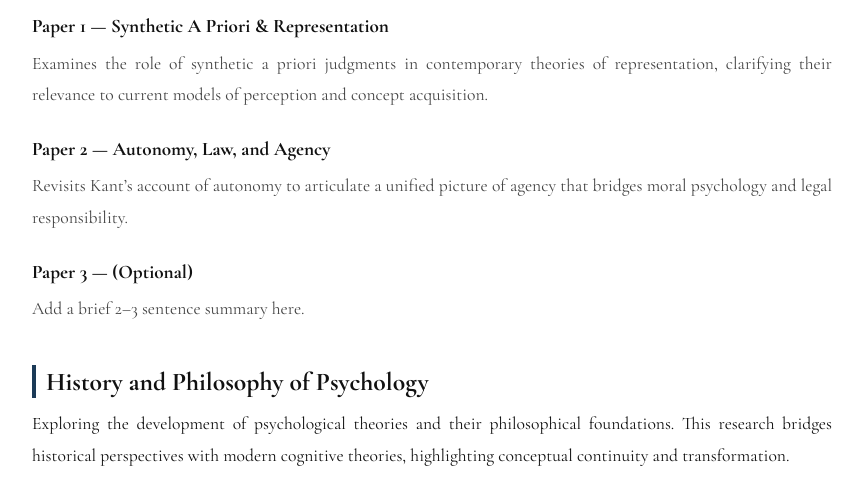
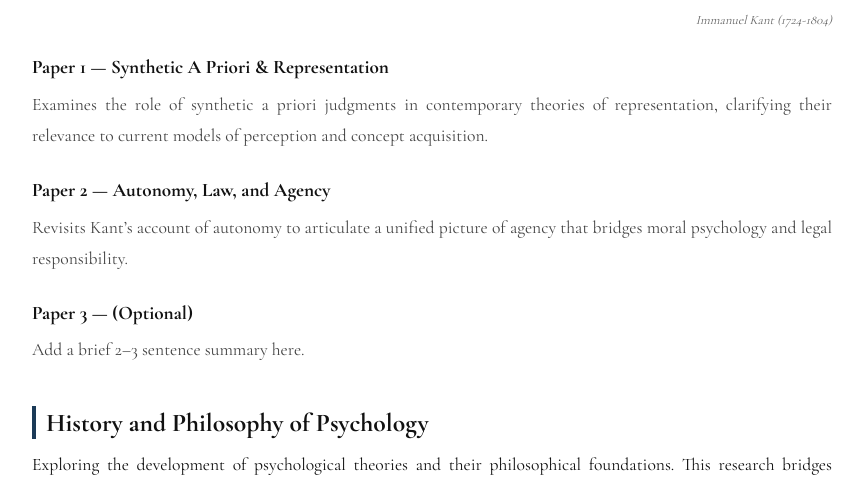
Before and after one commit to aileencluo/aileencluo.github.io, a Jekyll site: the page built from research.md, in a window 1280 px wide and 1400 px high, scrolled down 513 px. Shown: the part 248-735 px from the top of the window, without its empty margins (208-1072 px from the left). Built offline with Jekyll 4.4.1, drawn with Linux system fonts in a browser that asks for light colours; some of the changed text lies outside the part shown.

Commit message:
Update research.md

```diff
--- a/research.md
+++ b/research.md
@@ -12,8 +12,8 @@
 
 <figure class="figure-torn">
   <img src="assets/kant.png" alt="Kant research visual">
-  <figcaption class="img-credit">Immanuel Kant (1724-1804)</figcaption>
 </figure>
+<p class="img-credit">Immanuel Kant (1724-1804)</p>
 
 
 <div class="subhead">Paper 1 — Synthetic A Priori & Representation</div>
@@ -32,8 +32,9 @@
 
 <figure class="figure-torn">
   <img src="assets/jean-piaget.png" alt="History & Philosophy of Psychology visual">
-  <figcaption class="img-credit">Jean Piaget (1896-1980)</figcaption>
 </figure>
+<p class="img-credit">Jean Piaget (1896-1980)</p>
+
 
 
 <div class="subhead">Paper 1 — From Faculty Psychology to Mechanisms</div>
```
